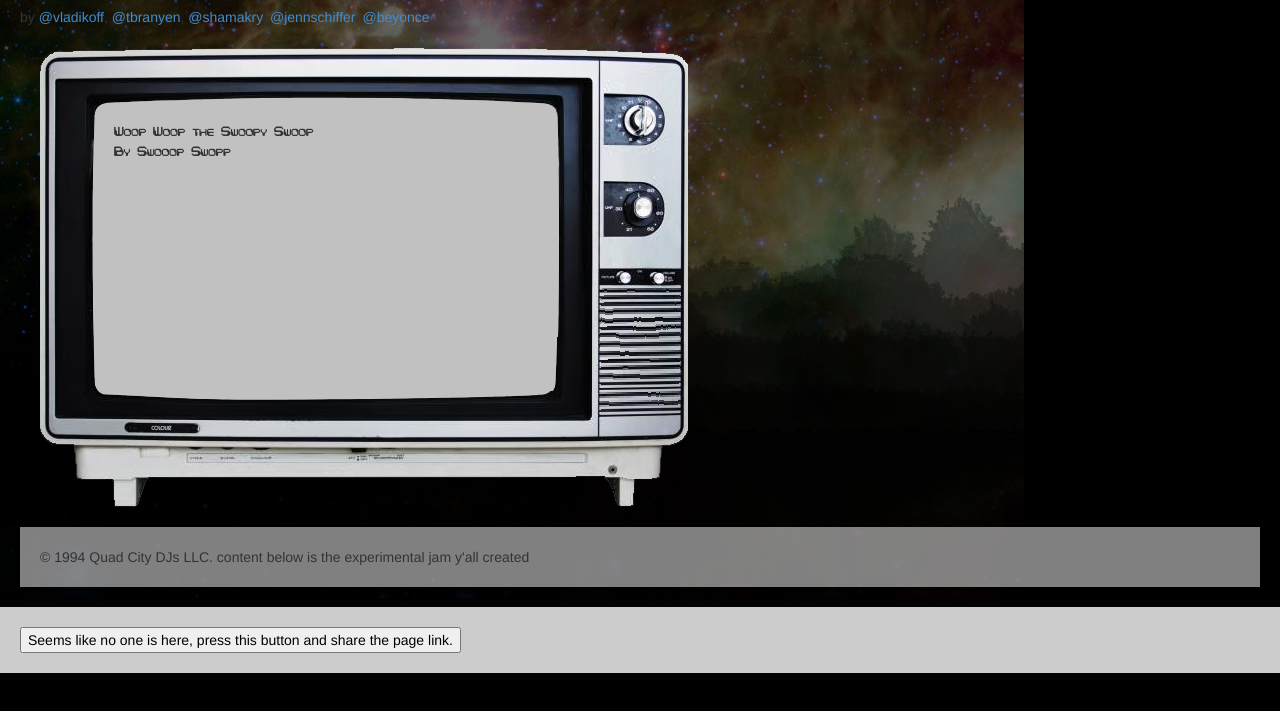
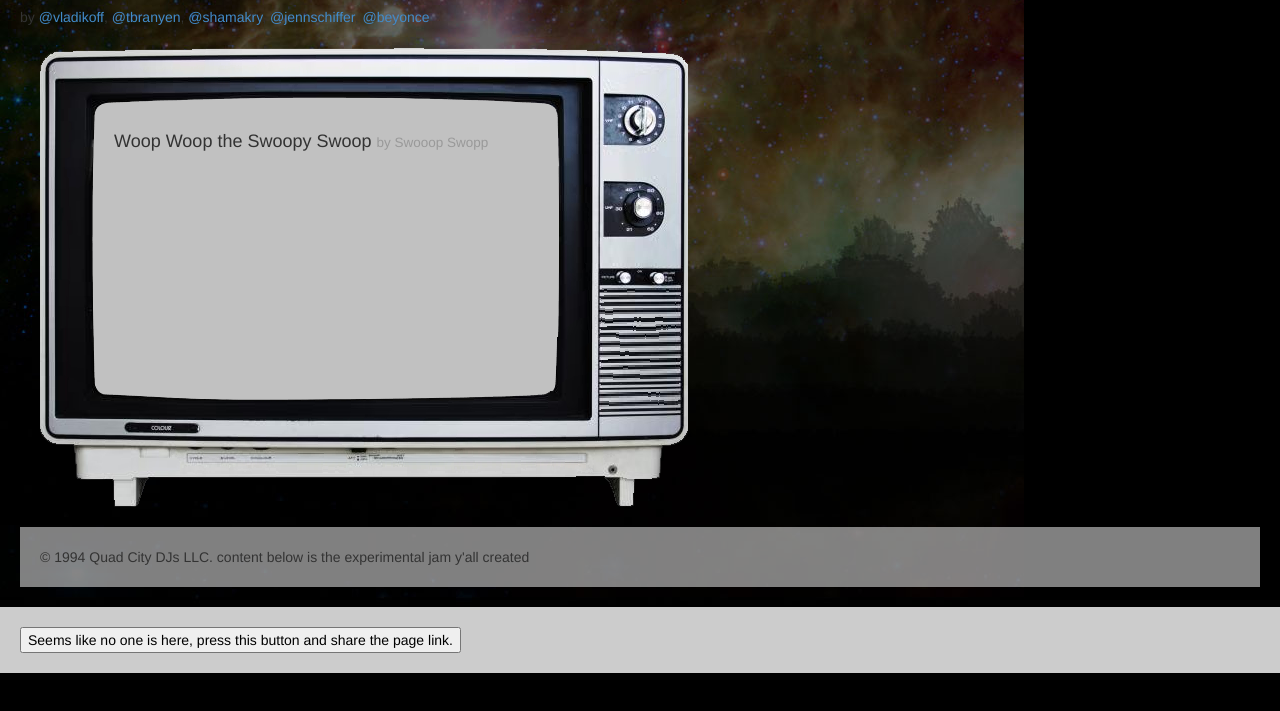
Before and after one commit to nko4/glazed-nodenuts, a website: page index.html in a window 1280 px wide. Shown: the part 83-794 px from the top of the page. Drawn offline with nearby package versions, Linux system fonts and the light colour scheme; no server answers.

Commit message:
lyric style, removed extra scripts in header

```diff
--- a/index.html
+++ b/index.html
@@ -5,10 +5,6 @@
 
   <link rel="stylesheet" href="css/bootstrap.css" />
   <link rel="stylesheet" href="css/glazed.css" />
-
-  <script src="/js/jquery-1.10.2.js"></script>
-  <script src="/js/lodash.js"></script>
-
 
   <!-- scripts used for broadcasting -->
   <script src="/socket.io/socket.io.js"></script>
@@ -42,8 +38,7 @@
 			<article class="song">
 
 				<header>
-					Woop Woop the Swoopy Swoop<br />
-					By Swooop Swopp
+					<h4>Woop Woop the Swoopy Swoop <small>by Swooop Swopp</small></h4>
 				</header>
 
         <some-lyrics>
--- a/static/css/glazed.css
+++ b/static/css/glazed.css
@@ -32,9 +32,10 @@ header {
   margin: 20px;
   padding: 20px;
   background: transparent url('../assets/bg-screen.png') no-repeat 0 0;
-  font-family: Chintzy;
+  font-family: Arial, sans-serif;
   position: relative;
 }
+
 .monitor {
   width: 464px;
   height: 294px;
@@ -45,6 +46,14 @@ header {
   left: 54px;
 }
 
+.monitor header {
+  font-weight: bold;
+}
+
+.monitor some-lyrics {
+  font-size: 1.2em;
+}
+
 
 /** footer **/
 
```
